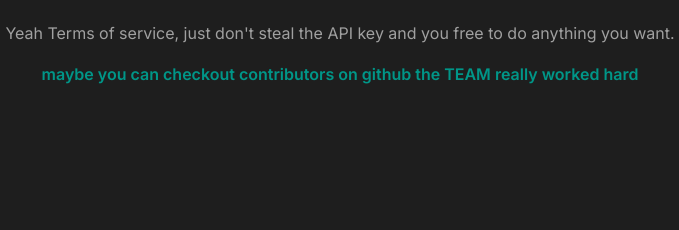
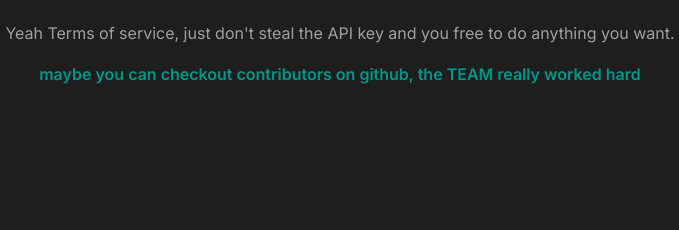
Before and after one commit to alletxs/Dermato, a plain HTML site: page index.html in a window 1280 px wide. Shown: the part 2730-2960 px from the top of the page, 300-979 px from the left. Drawn offline with Linux system fonts and the light colour scheme.

Commit message:
Update index.html

```diff
--- a/index.html
+++ b/index.html
@@ -375,7 +375,7 @@
                 Yeah Terms of service, just don't steal the API key and you free to do anything you want.
             </p>
             <p style="margin-top: 1rem; color: var(--color-primary); font-weight: 600;">
-                maybe you can checkout contributors on github the TEAM really worked hard
+                maybe you can checkout contributors on github, the TEAM really worked hard
             </p>
         </div>
     </section>
```
